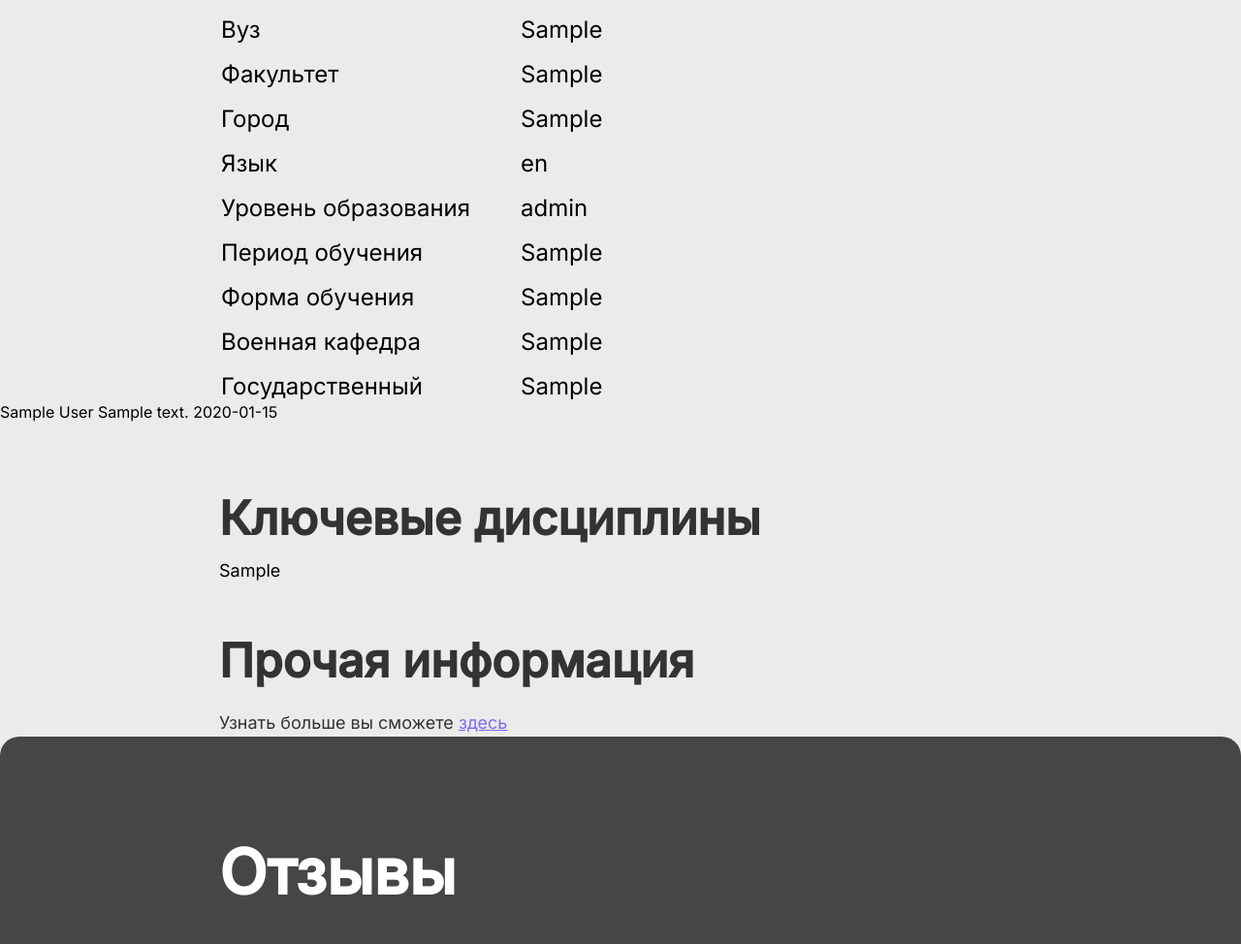
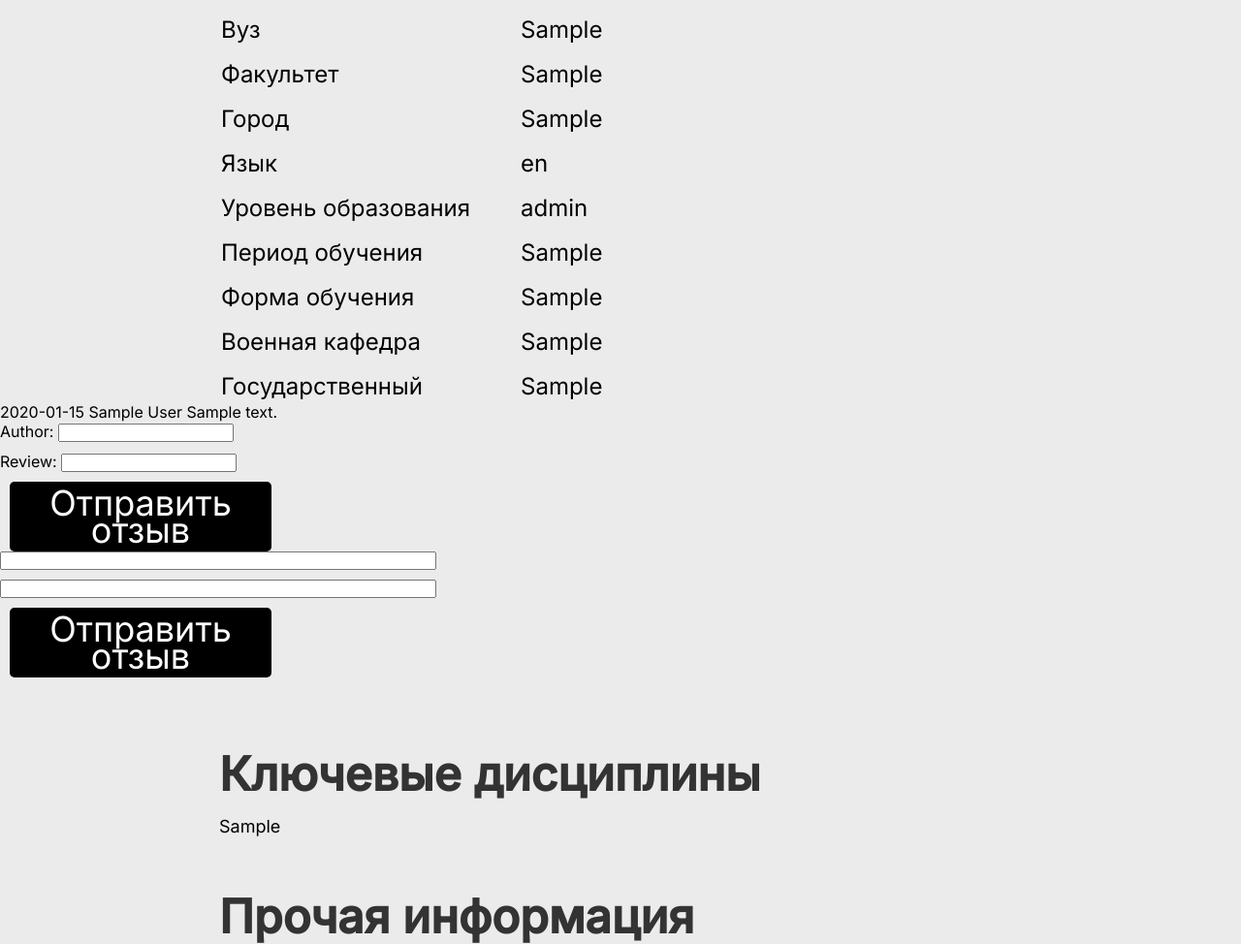
Before and after one commit to ICFA/Campus-by-Flairest, a Django app: page /catalog/spec/1/ in a window 1280 px wide. Shown: the part 883-1857 px from the top of the page at 97% size. Run offline with Django 5.2, Linux system fonts and the light colour scheme; tables that the repository leaves empty hold one stand-in row (values such as "Sample post"); parts of the project's set-up code (start-up, migrations or seed data) failed here and were passed over; some libraries are stand-ins or nearby versions.

Commit message:
Добавил отзывы к направлениям

```diff
--- a/Flairest_team_campus_project/flairest_campus/forms.py
+++ b/Flairest_team_campus_project/flairest_campus/forms.py
@@ -22,4 +22,4 @@ class SpecForm(forms.ModelForm):
 class RevForm(forms.ModelForm):
     class Meta:
         model = Review
-        fields = '__all__'
+        fields = ["author", "review"]
--- a/Flairest_team_campus_project/flairest_campus/templates/flairest_campus/direction.html
+++ b/Flairest_team_campus_project/flairest_campus/templates/flairest_campus/direction.html
@@ -71,11 +71,23 @@
             </div>
         </section>-->
     {% for r in rev %}
-        {{ r.author }}
-        {{ r.speciality }}
-        {{ r.review }}
-        {{ r.date }}
+                    {{ r.date }}
+                    {{ r.author }}
+                    {{ r.review }}
     {% endfor %}
+    <form style="width:450px;" method="POST" enctype="multipart/form-data">
+        {% csrf_token %}
+        <!-- Выводим каждое поле формы в отдельном параграфе -->
+        {{ revForm.as_p }}
+        <button type="submit">Отправить отзыв</button>
+    </form>
+    <form style="width:450px;" method="POST" enctype="multipart/form-data">
+        {% csrf_token %}
+        <!-- Выводим каждое поле формы в отдельном параграфе -->
+        {{ revForm.author }}
+        {{ revForm.review }}
+        <button type="submit">Отправить отзыв</button>
+    </form>
         <section class="description-cl">
             <h2>Ключевые дисциплины</h2>
             <p style="width: 85%;">{{ spec.discipline }}</p>
@@ -89,12 +101,6 @@
             <div class="arrow-container" id="prev-btn"><img src="{% static 'flairest_campus/image/left.svg' %}" style="position: absolute;" alt="Previous"></div>
             <div class="reviews-container">
                 <div class="reviews-list">
-                {% for r in rev %}
-                    {{ r.author }}
-                    {{ r.speciality }}
-                    {{ r.review }}
-                    {{ r.date }}
-                {% endfor %}
                 </div>
             </div>
             <div class="arrow-container" id="next-btn"><img src="{% static 'flairest_campus/image/right.svg' %}" alt="Next"></div>
--- a/Flairest_team_campus_project/flairest_campus/views.py
+++ b/Flairest_team_campus_project/flairest_campus/views.py
@@ -5,7 +5,7 @@ from django.shortcuts import render
 from django.shortcuts import redirect
 from flairest_campus.forms import LogMessageForm
 from flairest_campus.models import LogMessage
-from django.views.generic import ListView
+from django.views.generic import ListView, View
 from .models import NewUser, University, Institute, Specialty, Review
 from django.core.files.storage import FileSystemStorage
 from django.views.generic import CreateView
@@ -81,7 +81,30 @@ class RevAdd(CreateView):
     template_name = 'flairest_campus/review_add_DEVELOPMENT.html'
     success_url = '/catalog/'
 
+def uni_detail(request, uni_id):
+    uni = University.objects.get(id=uni_id)
+    return render(
+        request,
+        'flairest_campus/university.html',
+        {
+            'uni': uni
+        }
+    )
 
+def spec_detail(request, spec_id):
+    spec = Specialty.objects.get(id=spec_id)
+    rev = Review.objects.filter(specialty_id=spec_id)
+    revForm = RevForm()
+    if request.method == "POST":
+        formset = RevForm(request.POST)
+        if formset.is_valid():
+            add_review = Review.objects.create(author=request.POST['author'], specialty_id=spec_id, review=request.POST['review'])
+            add_review.save()
+            return redirect(f'/catalog/spec/{spec_id}')
+    return render(request, "flairest_campus/direction.html", {'revForm': revForm, 'spec': spec, 'rev' : rev})
+
+
+'''
 def manage_universities1(request):
     FormSet = UniForm(fields="__all__")
     if request.method == "POST":
@@ -96,29 +119,6 @@ def manage_universities1(request):
         formset = FormSet()
     return render(request, "flairest_campus/university_add1.html", {"formset": formset})
 
-def uni_detail(request, uni_id):
-    uni = University.objects.get(id=uni_id)
-    return render(
-        request,
-        'flairest_campus/university.html',
-        {
-            'uni': uni
-        }
-    )
-
-def spec_detail(request, spec_id):
-    spec = Specialty.objects.get(id=spec_id)
-    rev = Review.objects.filter(specialty_id=spec_id)
-    return render(
-        request,
-        'flairest_campus/direction.html',
-        {
-            'spec': spec,
-            'rev' : rev
-        }
-    )
-
-'''
 class HomeListView(ListView):
     """Renders the home page, with a list of all messages."""
     model = LogMessage
--- a/Flairest_team_campus_project/flairest_project/settings.py
+++ b/Flairest_team_campus_project/flairest_project/settings.py
@@ -87,9 +87,9 @@ DATABASES = {
 DATABASES = {
     'default': {
         'ENGINE': 'django.db.backends.postgresql_psycopg2',
-        'NAME': '<>',
-        'USER': '<>',
-        'PASSWORD': '<>',
+        'NAME': '<имя БД>',
+        'USER': '<имя пользователя>',
+        'PASSWORD': '<пароль>',
         'HOST': '127.0.0.1',
         'PORT': '5432',
     }
```
